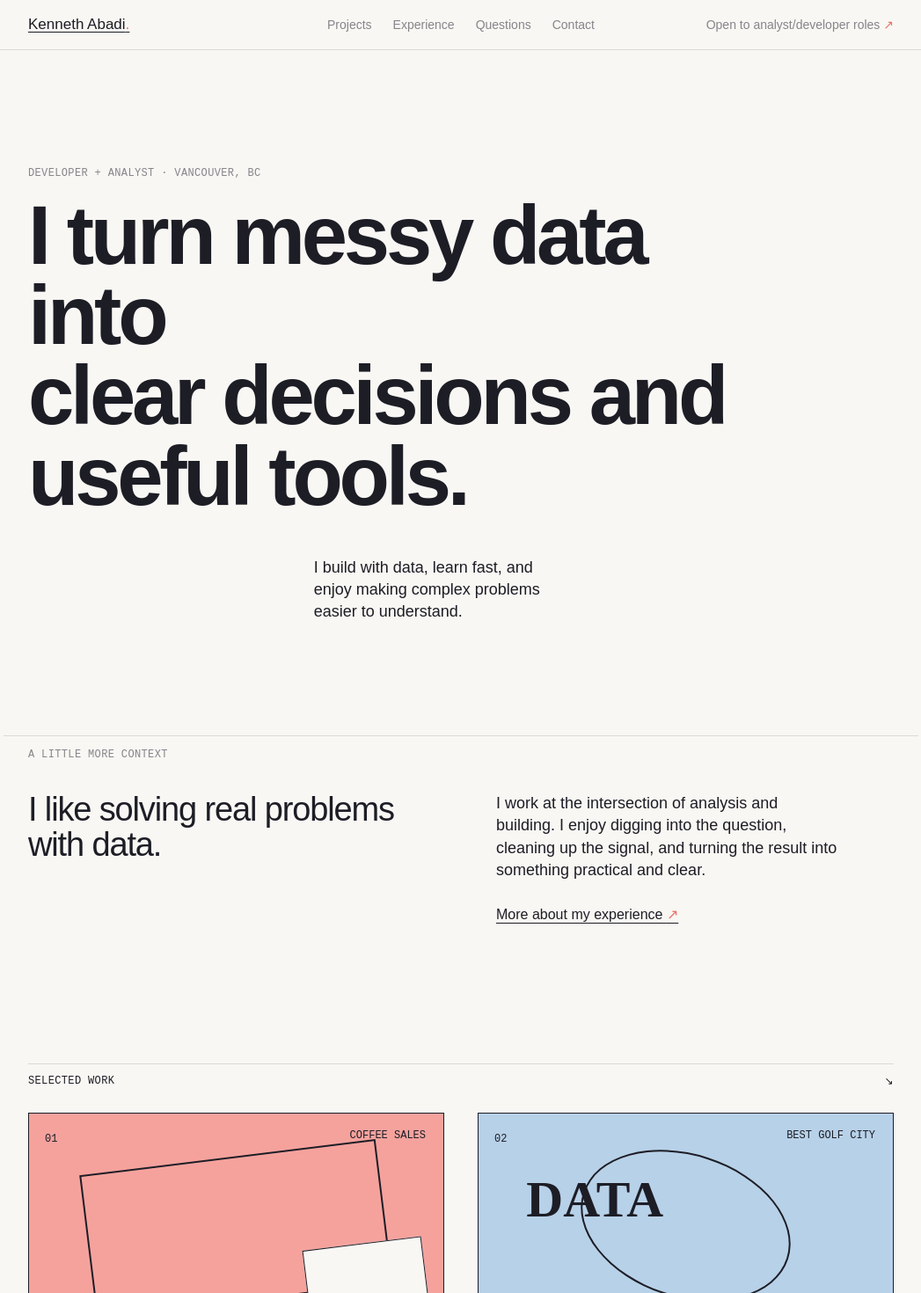
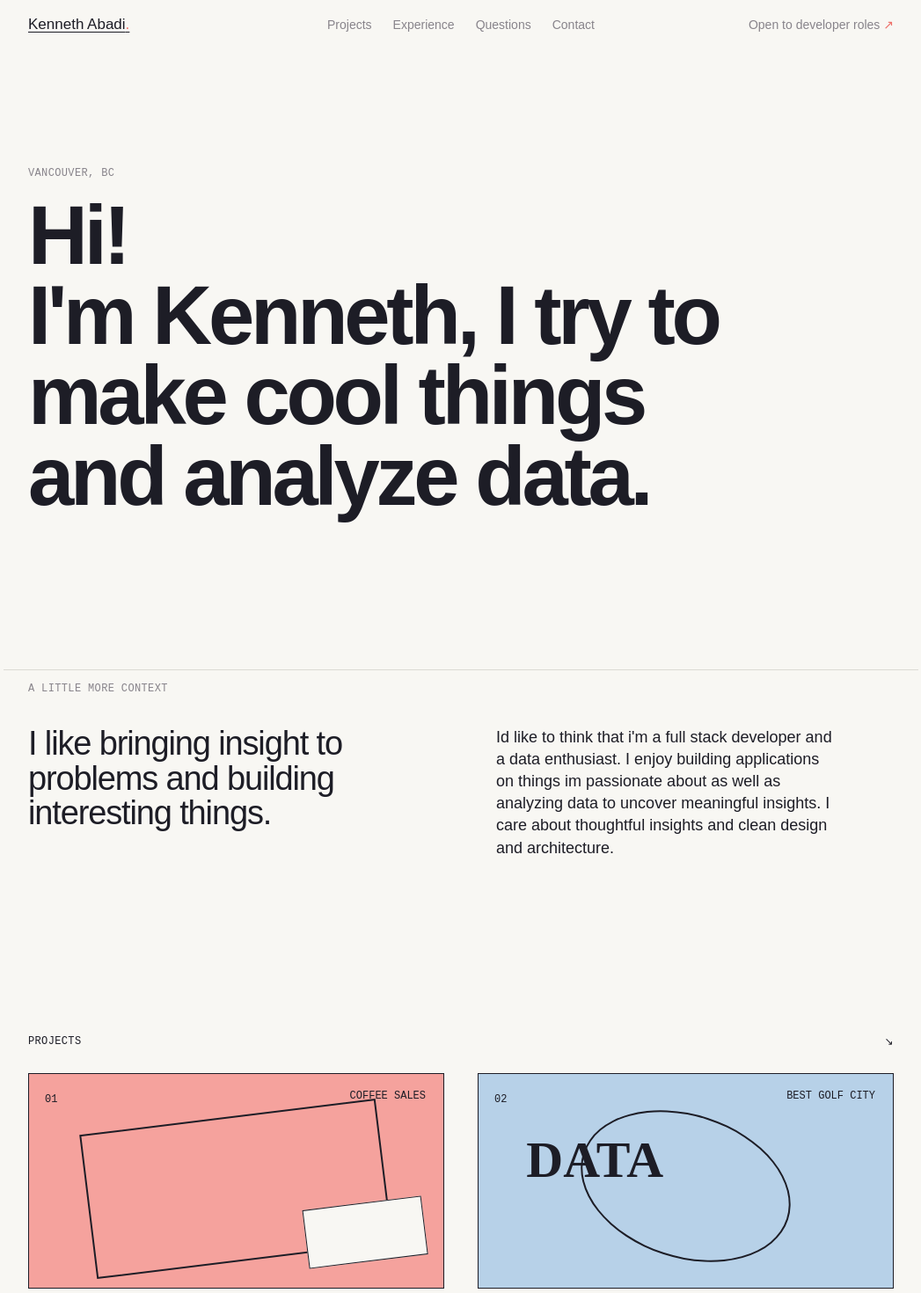
Before and after one commit to KennethAbadi/ken-portfolio, a React (Vite) app: page / in a window 1280 px wide. Shown: the top 1470 px of the page at 88% size, without its empty margins (116-1163 px from the left). Built offline with nearby package versions, Linux system fonts and the light colour scheme.

Commit message:
Changed some things

```diff
--- a/src/App.tsx
+++ b/src/App.tsx
@@ -92,7 +92,7 @@ function App() {
           ))}
         </nav>
         <a className="header-note" {...linkProps('#contact')}>
-          Open to analyst/developer roles <span>↗</span>
+          Open to developer roles <span>↗</span>
         </a>
       </header>
       {page}
@@ -105,35 +105,32 @@ function Home({ linkProps }: { linkProps: LinkProps }) {
   return (
     <main>
       <section className="hero wrap">
-        <p className="eyebrow">Developer + analyst · Vancouver, BC</p>
+        <p className="eyebrow">Vancouver, BC</p>
         <h1>
-          I turn messy data into
+          Hi!
           <br />
-          clear decisions and useful tools.
+          I'm Kenneth, I try to make cool things and analyze data.
         </h1>
         <div className="hero-lower">
           <p className="hero-copy">
-            I build with data, learn fast, and enjoy making complex problems easier to understand.
+
           </p>
         </div>
       </section>
       <section className="statement wrap">
         <p className="eyebrow">A little more context</p>
         <div className="statement-grid">
-          <h2>I like solving real problems with data.</h2>
+          <h2>I like bringing insight to problems and building interesting things.</h2>
           <div>
             <p>
-              I work at the intersection of analysis and building. I enjoy digging into the question,
-              cleaning up the signal, and turning the result into something practical and clear.
+              Id like to think that i'm a full stack developer and a data enthusiast. I enjoy building applications on things im passionate about as well as analyzing data to uncover meaningful insights.
+              I care about thoughtful insights and clean design and architecture.
             </p>
-            <a className="text-link" {...linkProps('#experience')}>
-              More about my experience <span>↗</span>
-            </a>
           </div>
         </div>
       </section>
       <section id="projects" className="work-section wrap">
-        <SectionLabel text="Selected work" />
+        <SectionLabel text="Projects" />
         <div className="project-grid">
           {projects.map((project, index) => (
             <ProjectCard key={project.slug} project={project} index={index} linkProps={linkProps} />
@@ -151,7 +148,7 @@ function Projects({ linkProps }: { linkProps: LinkProps }) {
   return (
     <main className="subpage wrap">
       <PageIntro
-        eyebrow="Selected work"
+        eyebrow="Projects"
         title="Projects I’m building from."
         copy="A few examples of work where I used data to ask better questions, test ideas, and turn complexity into something usable."
       />
@@ -388,7 +385,6 @@ function Footer({ linkProps }: { linkProps: LinkProps }) {
         <p>Analyst and developer building useful things from data.</p>
       </div>
       <div className="footer-links">
-        <a {...linkProps('#experience')}>About</a>
         <a href="https://github.com/KennethAbadi">GitHub ↗</a>
         <a href="https://www.linkedin.com/in/kennethputra">LinkedIn ↗</a>
       </div>
--- a/src/styles/portfolio-overrides.css
+++ b/src/styles/portfolio-overrides.css
@@ -8,7 +8,6 @@
   margin: 0;
   padding: 18px max(28px, calc((100vw - 1040px) / 2 + 28px));
   background: rgba(248, 247, 243, 0.94);
-  border-bottom: 1px solid #dcdad4;
   backdrop-filter: blur(12px);
 }
 
```
Also changed, not shown: src/styles/react.css.
